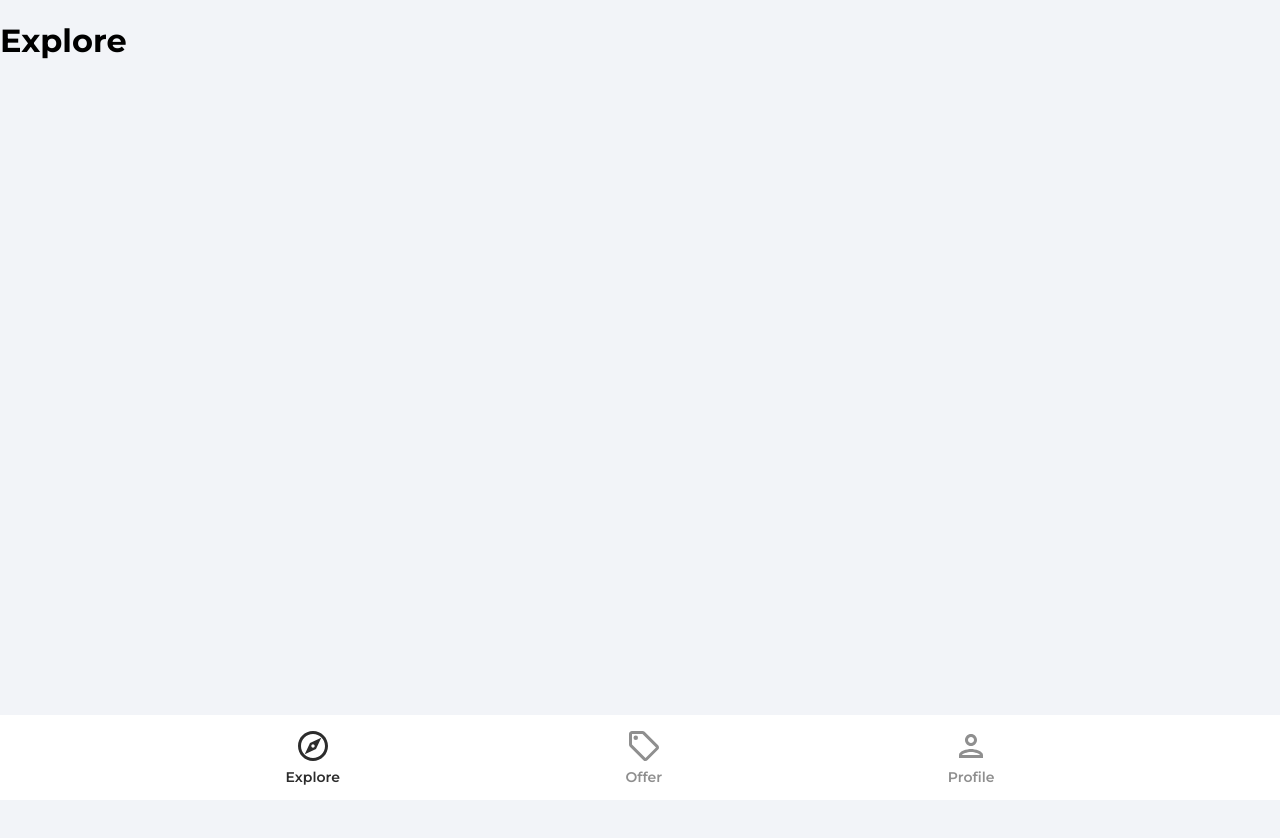
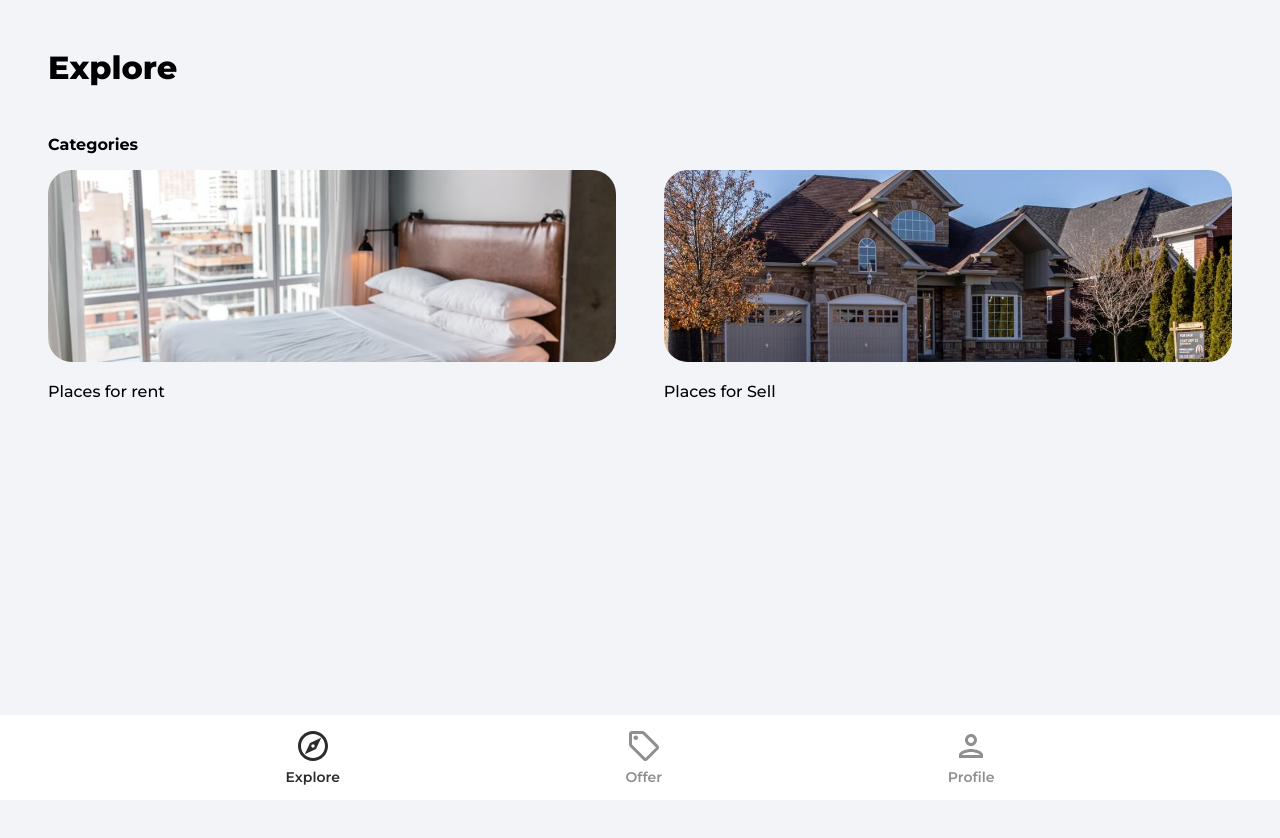
Before and after one commit to Xarasho/House-Marketplace, a React (Create React App) app: page / in a window 1280 px wide. Shown: the top 838 px of the page. Built offline with nearby package versions, Linux system fonts and the light colour scheme.

Commit message:
Added routes to categories rent or sell in Explore

```diff
--- a/src/App.js
+++ b/src/App.js
@@ -4,11 +4,12 @@
 import Navbar from './components/Navbar';
 import PrivateRoute from './components/PrivateRoute';
 import Explore from './pages/Explore';
-import ForgotPassword from './pages/ForgotPassword';
 import Offers from './pages/Offers';
+import Category from './pages/Category';
 import Profile from './pages/Profile';
 import SignIn from './pages/SignIn';
 import SignUp from './pages/SignUp';
+import ForgotPassword from './pages/ForgotPassword';
 
 function App() {
   return (
@@ -17,6 +18,7 @@
         <Routes>
           <Route path="/" element={<Explore />} />
           <Route path="/offers" element={<Offers />} />
+          <Route path="/category/:categoryName" element={<Category />} />
           <Route path="/profile" element={<PrivateRoute />}>
             <Route path="/profile" element={<Profile />} />
           </Route>
--- /dev/null
+++ b/src/pages/Category.jsx
@@ -0,0 +1,7 @@
+import { useEffect, useState } from 'react';
+
+function Category() {
+  return <div>Category</div>;
+}
+
+export default Category;
--- a/src/pages/Explore.jsx
+++ b/src/pages/Explore.jsx
@@ -1,8 +1,39 @@
+import { Link } from 'react-router-dom';
+import rentCategoryImage from '../assets/jpg/rentCategoryImage.jpg';
+import sellCategoryImage from '../assets/jpg/sellCategoryImage.jpg';
 
 function Explore() {
   return (
-    <h1>Explore</h1>
-  )
+    <div className="explore">
+      <header>
+        <p className="pageHeader">Explore</p>
+      </header>
+
+      <main>
+        {/* Slider */}
+
+        <p className="exploreCategoryHeading">Categories</p>
+        <div className="exploreCategories">
+          <Link to="/category/rent">
+            <img
+              src={rentCategoryImage}
+              alt="rent"
+              className="exploreCategoryImg"
+            />
+            <p className="exploreCategoryName">Places for rent</p>
+          </Link>
+          <Link to="/category/sell">
+            <img
+              src={sellCategoryImage}
+              alt="sell"
+              className="exploreCategoryImg"
+            />
+            <p className="exploreCategoryName">Places for Sell</p>
+          </Link>
+        </div>
+      </main>
+    </div>
+  );
 }
 
-export default Explore
+export default Explore;
```
